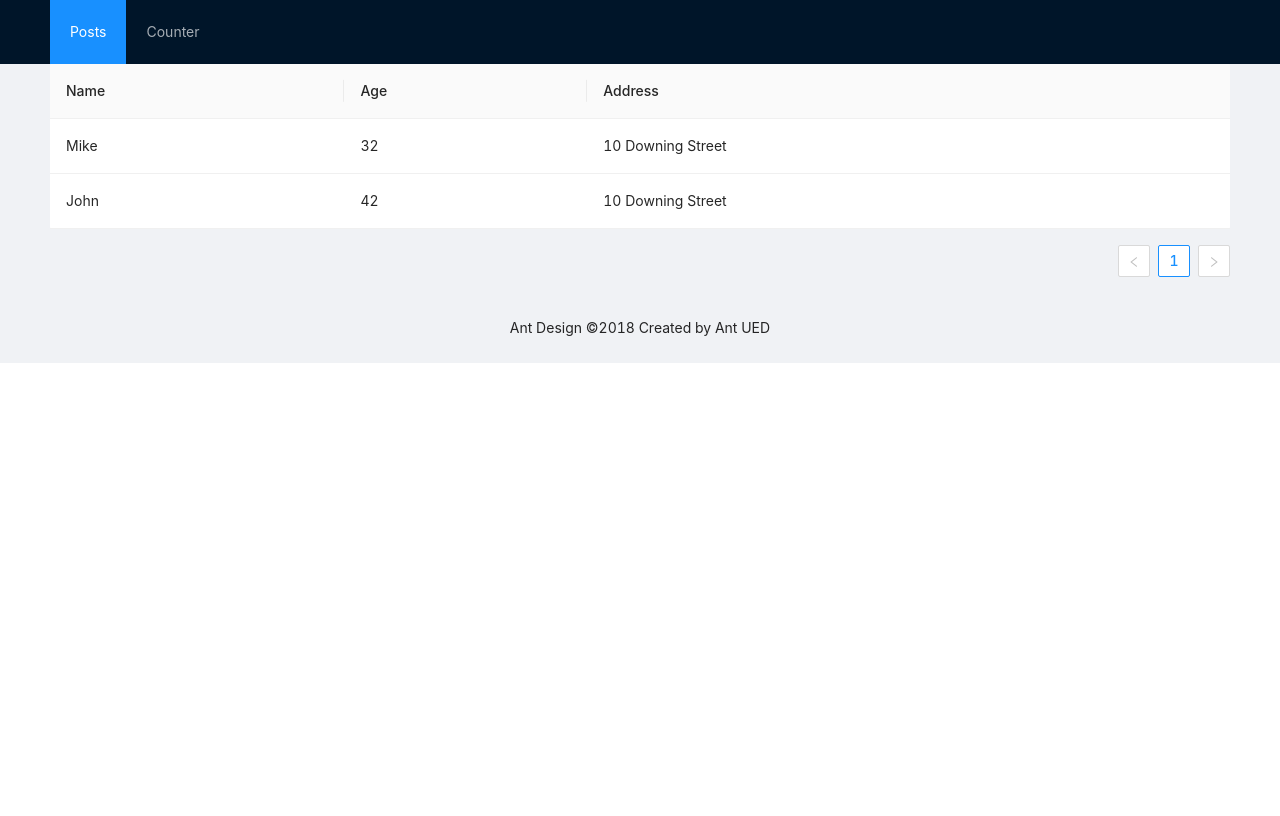
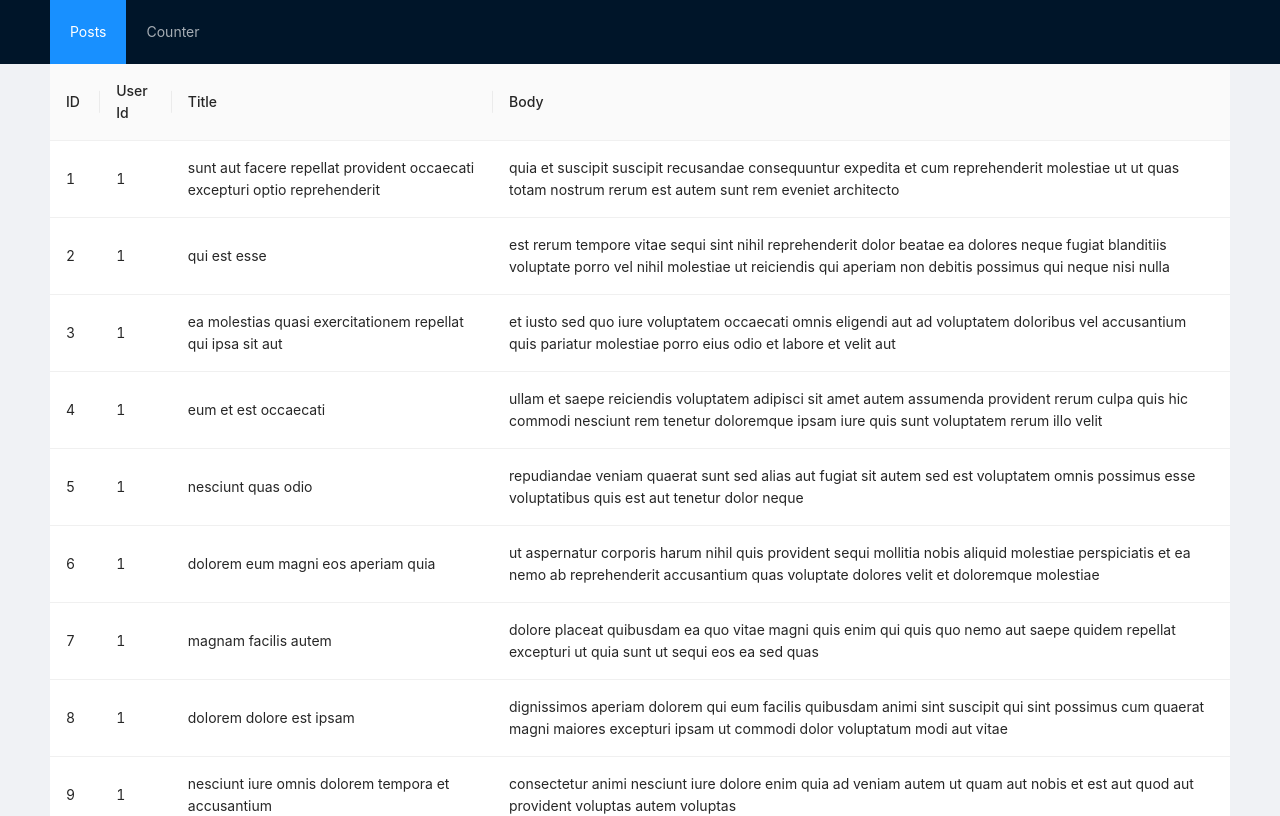
Before and after one commit to thienok990/Fetch-Data, a React (Create React App) app: page /post in a window 1280 px wide. Shown: the top 816 px of the page. Built offline with nearby package versions, Linux system fonts and the light colour scheme; data requests are answered from the project's data file.

Commit message:
Query posts

```diff
--- a/src/features/posts/PostsPage.tsx
+++ b/src/features/posts/PostsPage.tsx
@@ -1,41 +1,41 @@
-import React from "react";
+import React, { useEffect } from "react";
+import { fetchPosts, fetchPostsByUserId } from "./PostsSlice";
+import { useAppDispatch, useAppSelector } from "../../app/hooks";
 import { Table } from "antd";
+
 function PostsPage() {
-  const dataSource = [
+  const dispatch = useAppDispatch();
+  const dataSource = useAppSelector((state) => state.post.posts);
+  useEffect(() => {
+    dispatch(fetchPosts());
+  }, []);
+
+  const columns = [
     {
-      key: "1",
-      name: "Mike",
-      age: 32,
-      address: "10 Downing Street",
+      title: "ID",
+      dataIndex: "id",
+      key: "id",
     },
     {
-      key: "2",
-      name: "John",
-      age: 42,
-      address: "10 Downing Street",
+      title: "User Id",
+      dataIndex: "userId",
+      key: "userId",
+    },
+    {
+      title: "Title",
+      dataIndex: "title",
+      key: "title",
+    },
+    {
+      title: "Body",
+      dataIndex: "body",
+      key: "body",
     },
   ];
 
-  const columns = [
-    {
-      title: "Name",
-      dataIndex: "name",
-      key: "name",
-    },
-    {
-      title: "Age",
-      dataIndex: "age",
-      key: "age",
-    },
-    {
-      title: "Address",
-      dataIndex: "address",
-      key: "address",
-    },
-  ];
   return (
     <div>
-      <Table dataSource={dataSource} columns={columns} />
+      <Table dataSource={dataSource} columns={columns} rowKey="id" />
     </div>
   );
 }
--- a/src/features/posts/PostsSlice.ts
+++ b/src/features/posts/PostsSlice.ts
@@ -1,4 +1,4 @@
-import { createSlice } from "@reduxjs/toolkit";
+import { createSlice, createAsyncThunk } from "@reduxjs/toolkit";
 export interface Post {
   userId: number;
   id: number;
@@ -8,22 +8,63 @@ export interface Post {
 export interface PostsState {
   posts: Post[];
 }
+export const fetchPosts = createAsyncThunk("post/fetchPosts", async (_, thunkAPI) => {
+  try {
+    const result = await fetch(`http://localhost:3004/posts`).then((response) => {
+      if (response.status !== 200) {
+        throw new Error("Fetching failed");
+      }
+      return response.json();
+    });
+    return result;
+  } catch (error) {
+    return thunkAPI.rejectWithValue("Fetching failed");
+  }
+});
+export const fetchPostsByUserId = createAsyncThunk(
+  "post/fetchPostsByUserId",
+  async (userId: number, thunkAPI) => {
+    try {
+      const result = await fetch(`http://localhost:3004/posts?userId=${userId}`).then(
+        (response) => {
+          if (response.status !== 200) {
+            throw new Error("Fetching failed");
+          }
+          return response.json();
+        }
+      );
+      return result;
+    } catch (error) {
+      return thunkAPI.rejectWithValue("Fetching failed");
+    }
+  }
+);
+
 const initialState: PostsState = {
-  posts: [
-    {
-      userId: 1,
-      id: 1,
-      title: "1",
-      body: "1",
-    },
-  ],
+  posts: [],
 };
 
 export const PostsSlice = createSlice({
   name: "post",
   initialState,
   reducers: {},
-  extraReducers: {},
+  extraReducers: (builder) => {
+    builder
+      .addCase(fetchPosts.fulfilled, (state, action) => {
+        state.posts = action.payload;
+      })
+      .addCase(fetchPosts.rejected, (state, action) => {
+        console.log("error", action);
+      });
+
+    builder
+      .addCase(fetchPostsByUserId.fulfilled, (state, action) => {
+        state.posts = action.payload;
+      })
+      .addCase(fetchPostsByUserId.rejected, (state, action) => {
+        console.log("error", action);
+      });
+  },
 });
 
 export default PostsSlice.reducer;
```
